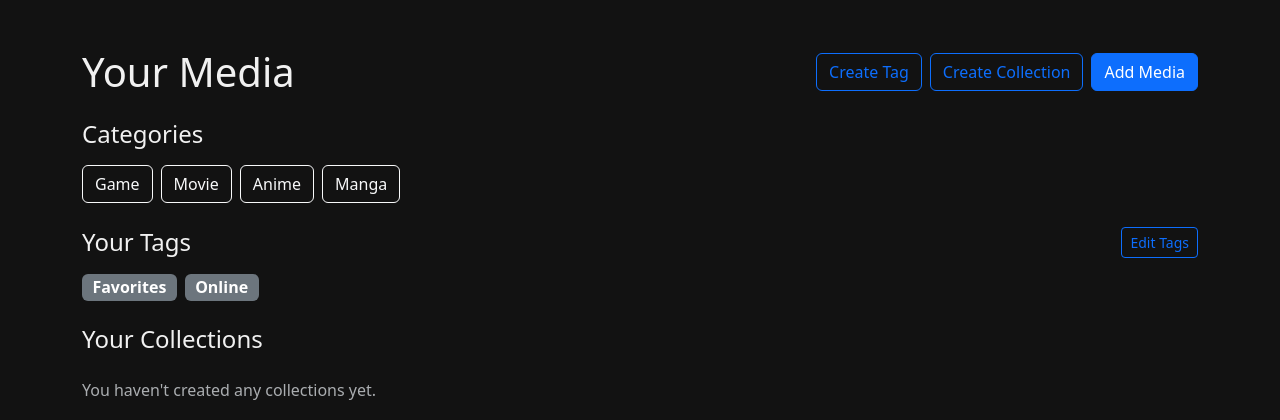
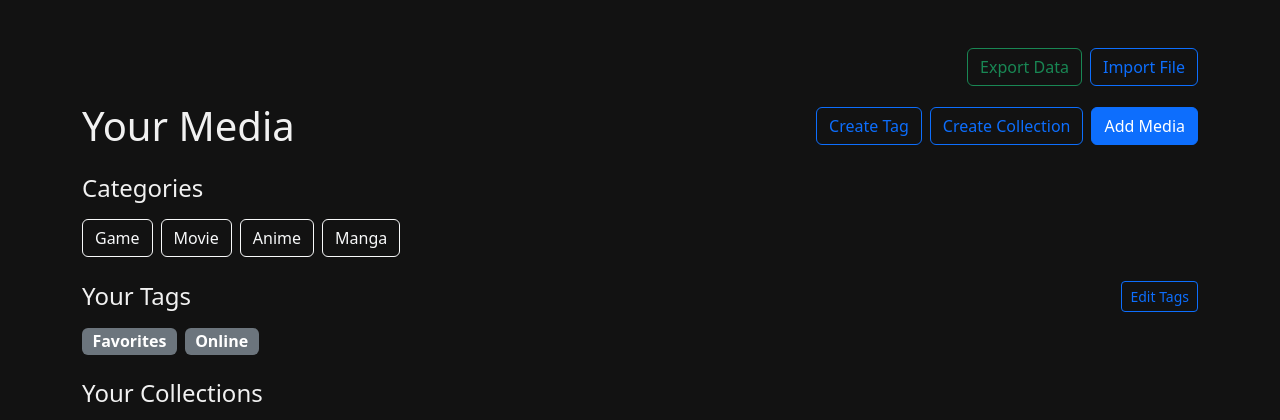
Before and after one commit to DavydKB/csci-3330-Exam2Project, a Node server app: page /collections in a window 1280 px wide. Shown: the part 56-476 px from the top of the page. Run offline with Node 20, Linux system fonts and the light colour scheme.

Commit message:
AFTER DUE DATE: Added import/export

```diff
--- a/services/collectionsServices.js
+++ b/services/collectionsServices.js
@@ -75,6 +75,12 @@ const deleteCollection = (id)=>{
 
     return collections.splice(index, 1)[0];
 };
+
+const importCollections = (data)=>{
+    collections = data;
+    nextId = Math.max(0, ...collections.map(c => c.id)) + 1;
+};
+
 export default{
     Collection,
     addCollection,
@@ -84,4 +90,5 @@ export default{
     removeMediaFromCollection,
     updateCollection,
     deleteCollection,
+    importCollections,
 }
--- a/services/mediaServices.js
+++ b/services/mediaServices.js
@@ -109,12 +109,25 @@ const deleteMedia = (id) => {
     }
     return mediaCollection.splice(index, 1)[0];
 };
-
+const importMedia = (data)=>{
+    mediaCollection = data.map(item => new Media(
+        item.id,
+        item.title,
+        item.category,
+        item.description,
+        new Date(item.entryDate),
+        item.rating,
+        item.coverImage,
+        item.gallery,
+        item.links
+    ));
+};
 export default{
     Media,
     getMedia,
     addMedia,
     getMediaById,
     updateMedia,
-    deleteMedia
+    deleteMedia,
+    importMedia,
 }
--- a/services/reviewsServices.js
+++ b/services/reviewsServices.js
@@ -55,11 +55,21 @@ const deleteReview = (id)=>{
     return reviews.splice(index, 1)[0];
 };
 
+const getAllReviews = ()=>{
+    return reviews;
+};
+
+const importReviews = (data)=>{
+    reviews = data;
+    nextId = Math.max(0, ...reviews.map(r => r.id)) + 1;
+};
 export default{
     Review,
     addReview,
     getReviewsByMediaId,
     getReviewById,
     updateReview,
-    deleteReview
+    deleteReview,
+    getAllReviews,
+    importReviews,
 };
--- a/services/tagServices.js
+++ b/services/tagServices.js
@@ -62,6 +62,10 @@ const deleteTag = (id)=>{
     return tags.splice(index, 1)[0];
 };
 
+const importTags = (data)=>{
+    tags = data;
+};
+
 export default{
     Tag,
     getTags,
@@ -69,4 +73,5 @@ export default{
     updateMediaTags,
     updateTag,
     deleteTag,
+    importTags,
 }
--- a/services/trackerServices.js
+++ b/services/trackerServices.js
@@ -60,6 +60,11 @@ const updateTracker = (mediaId, status, progress)=>{
     return selectedTracker;
 };
 
+const importTrackers = (data)=>{
+    trackers = data;
+    nextId = Math.max(0, ...trackers.map(t => t.id)) + 1;
+};
+
 export default{
     Tracker,
     getTrackers,
@@ -67,4 +72,5 @@ export default{
     addTracker,
     deleteTracker,
     updateTracker,
+    importTrackers,
 };
--- a/views/collections.ejs
+++ b/views/collections.ejs
@@ -1,5 +1,12 @@
 <%- include("partials/header") %>
 <main class="container my-5">
+    <div class="d-flex justify-content-end gap-2 mb-3">
+        <a href="/export" class="btn btn-outline-success">Export Data</a>
+        <form action="/import" method="POST" enctype="multipart/form-data" id="importForm">
+            <input type="file" name="dataFile" id="dataFile" accept=".json,application/json" hidden required>
+            <button type="button" class="btn btn-outline-primary" onclick="document.getElementById('dataFile').click()">Import File</button>
+        </form>
+    </div>
     <div class="d-flex justify-content-between align-items-center mb-4">
         <h1 class="mb-0">Your Media</h1>
 
--- a/views/partials/footer.ejs
+++ b/views/partials/footer.ejs
@@ -1,3 +1,10 @@
     <script src="https://cdn.jsdelivr.net/npm/bootstrap@5.3.8/dist/js/bootstrap.bundle.min.js"></script>
+    <script>
+        document.getElementById("dataFile")?.addEventListener("change", function(){
+            if(this.files.length > 0){
+                document.getElementById("importForm").submit();
+            }
+        });
+    </script>
 </body>
 </html>
```
Also changed, not shown: controllers/mediaController.js (+45 -0 lines), routes/routes.js (+7 -0 lines).
